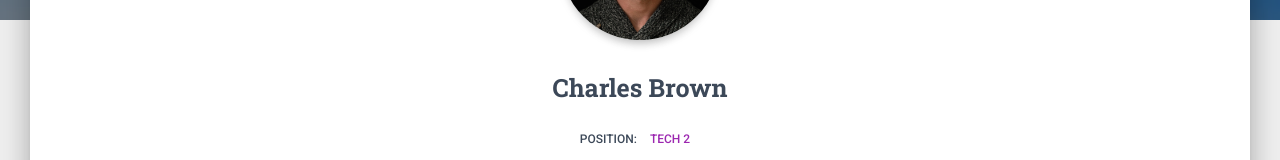
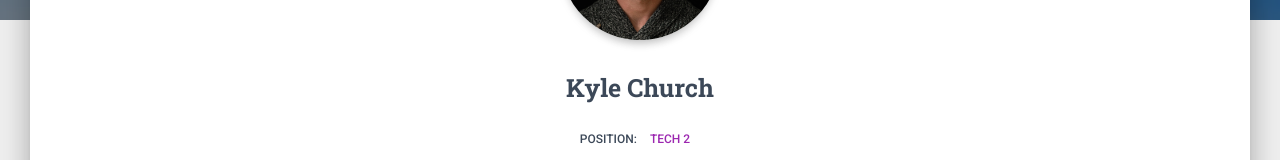
Before and after one commit to jkolden/pen-pwa, a React (Create React App) app: page /my-hourly-rate in a window 1280 px wide. Shown: the part 180-340 px from the top of the page. Built offline with nearby package versions, Linux system fonts and the light colour scheme; no server answers.

Commit message:
changed learning link to zwnp

```diff
--- a/src/App.js
+++ b/src/App.js
@@ -34,7 +34,7 @@ function App() {
         <Switch>
           <Route path="/about-us" component={AboutUsPage} />
           <Redirect from="/" exact to="/my-profile" />
-          <Route path="/" component={Dashboard} name="Charles Brown" />
+          <Route path="/" component={Dashboard} name="Kyle Church" />
         </Switch>
       </Router>
     </div>
--- a/src/views/BrakesBadgePage/BrakesBadgePage.js
+++ b/src/views/BrakesBadgePage/BrakesBadgePage.js
@@ -20,7 +20,7 @@ export default function BrakesBadgePage(props) {
       <a
         style={linkStyle}
         target="_blank"
-        href="https://ucf6-zhcq-fa-ext.oracledemos.com:443/hcmUI/faces/deeplink?objType=WLF_LEARN_SS_VIEW_COURSE&action=NONE&objKey=itemId%3D300000186248515"
+        href="https://ucf3-zwnp-fa-ext.oracledemos.com/hcmUI/faces/deeplink?objType=WLF_LEARN_LEARNING_ITEM&action=NONE&objKey=learningItemId%3D300000223561634"
       >
         Go To Learning >>
       </a>
--- a/src/views/Dashboard/Dashboard.js
+++ b/src/views/Dashboard/Dashboard.js
@@ -75,7 +75,7 @@ function Dashboard() {
                   <img src={marc} alt="..." className={imageClasses} />
                 </div>
                 <div className={classes.name}>
-                  <h3 className={classes.title}>Charles Brown</h3>
+                  <h3 className={classes.title}>Kyle Church</h3>
                   <h6>
                     Position:{" "}
                     <Link to="/my-badges" style={{ padding: 10 }}>
```
Also changed, not shown: package.json (+7 -1 lines), 1 other file (tests, documents, lock files or other folders).
